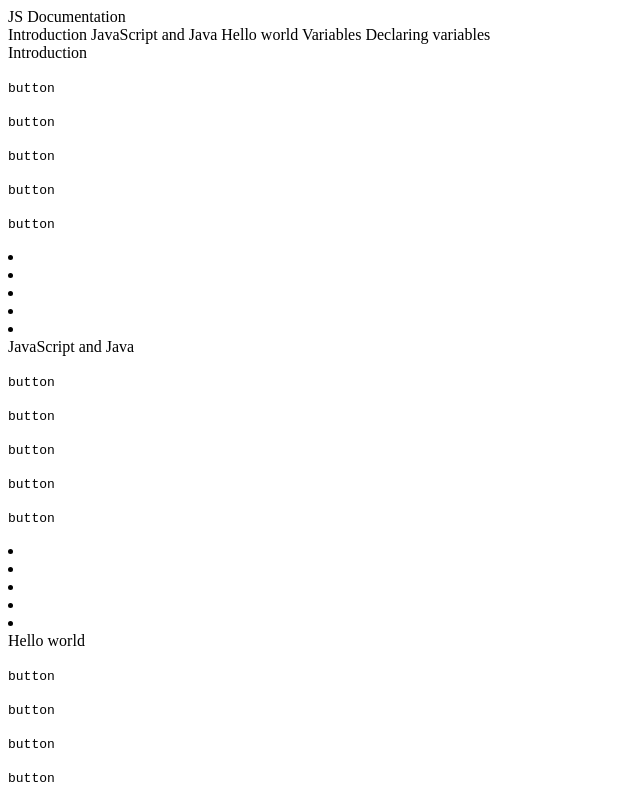
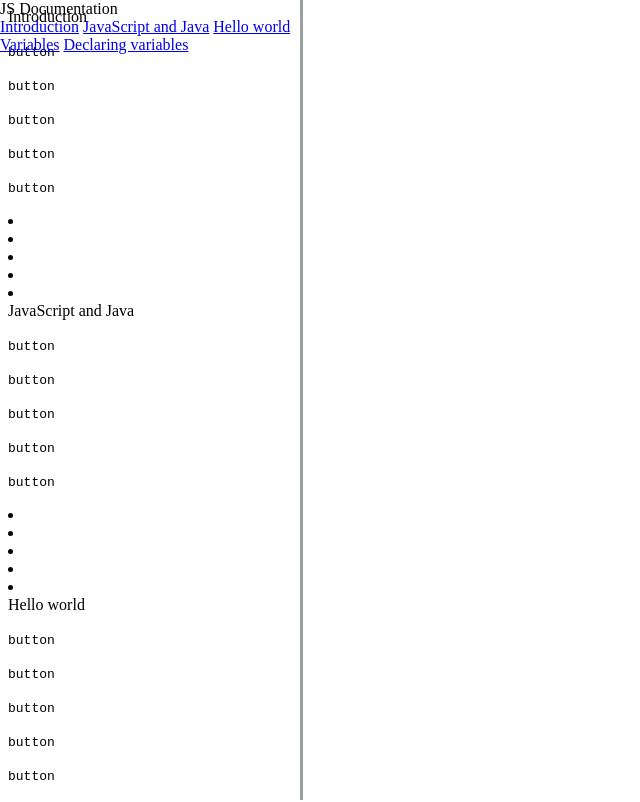
Before and after one commit to ReAliens/microversabdoo, a plain HTML site: page index.html in a window 1280 px wide. Shown: the top 802 px of the page, without its empty margins (0-640 px from the left). Drawn offline with Linux system fonts and the light colour scheme.

Commit message:
13 14 15

```diff
--- a/css/style.css
+++ b/css/style.css
@@ -1,8 +1,26 @@
 #main-doc {
-    height: 100%;
-    width: 100%;
+  height: 100%;
+  width: 100%;
+  scroll-behavior: smooth;
 }
 
 .main-section {
-    width: 100%;
+  width: 100%;
 }
+
+#navbar {
+  position: fixed;
+  min-width: 290px;
+  top: 0px;
+  left: 0px;
+  width: 300px;
+  height: 100%;
+  border-right: solid;
+  border-color: rgba(0, 22, 22, 0.4);
+}
+
+@media screen and (max-width: 720px) {
+  body {
+    background-color: lightgreen;
+  }
+}
--- a/index.html
+++ b/index.html
@@ -8,17 +8,17 @@
 
   <body>
     <script src="https://cdn.freecodecamp.org/testable-projects-fcc/v1/bundle.js"></script>
+    <nav id="navbar">
+      <header>JS Documentation</header>
+      <a class="nav-link" href="#intro">Introduction</a>
+      <a class="nav-link" href="#javascript">JavaScript and Java</a>
+      <a class="nav-link" href="#hello">Hello world</a>
+      <a class="nav-link" href="#var">Variables</a>
+      <a class="nav-link" href="#declaring">Declaring variables</a>
+    </nav>
     <div id="main-doc">
-      <nav id="navbar">
-        <header>JS Documentation</header>
-        <a class="nav-link">Introduction</a>
-        <a class="nav-link">JavaScript and Java</a>
-        <a class="nav-link">Hello world</a>
-        <a class="nav-link">Variables</a>
-        <a class="nav-link">Declaring variables</a>
-      </nav>
       <section id="Introduction" class="main-section">
-        <header>Introduction</header>
+        <header id="intro">Introduction</header>
         <p><code>button</code></p>
         <p><code>button</code></p>
         <p><code>button</code></p>
@@ -36,7 +36,7 @@
         <li></li>
       </section>
       <section id="JavaScript_and_Java" class="main-section">
-        <header>JavaScript and Java</header>
+        <header id="javascript">JavaScript and Java</header>
         <p><code>button</code></p>
         <p><code>button</code></p>
         <p><code>button</code></p>
@@ -54,7 +54,7 @@
         <li></li>
       </section>
       <section id="Hello_world" class="main-section">
-        <header>Hello world</header>
+        <header id="hello">Hello world</header>
         <p><code>button</code></p>
         <p><code>button</code></p>
         <p><code>button</code></p>
@@ -72,7 +72,7 @@
         <li></li>
       </section>
       <section id="Variables" class="main-section">
-        <header>Variables</header>
+        <header id="var">Variables</header>
         <p><code>button</code></p>
         <p><code>button</code></p>
         <p><code>button</code></p>
@@ -90,7 +90,7 @@
         <li></li>
       </section>
       <section id="Declaring_variables" class="main-section">
-        <header>Declaring variables</header>
+        <header id="declaring">Declaring variables</header>
         <p><code>button</code></p>
         <p><code>button</code></p>
         <p><code>button</code></p>
```
